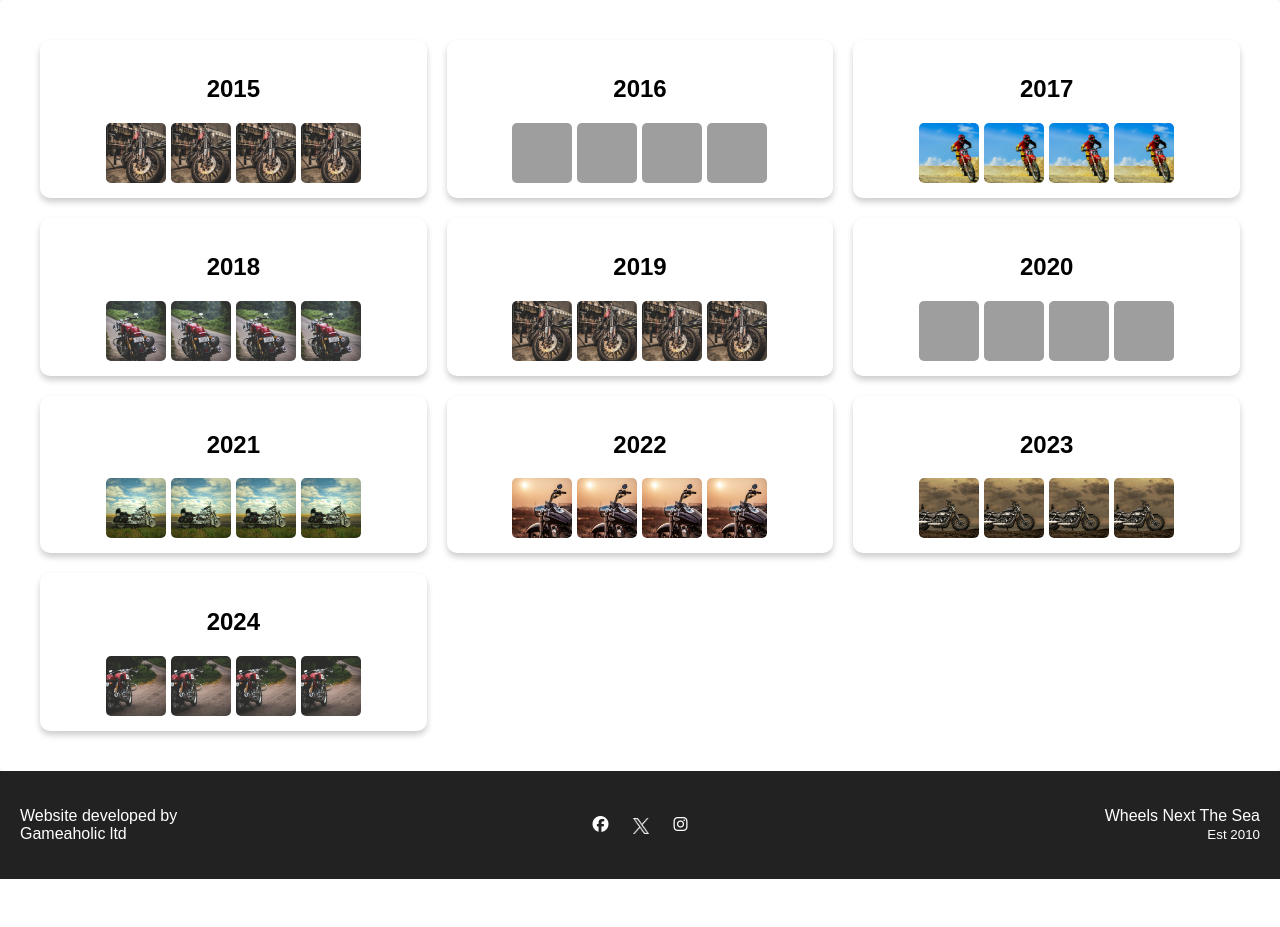
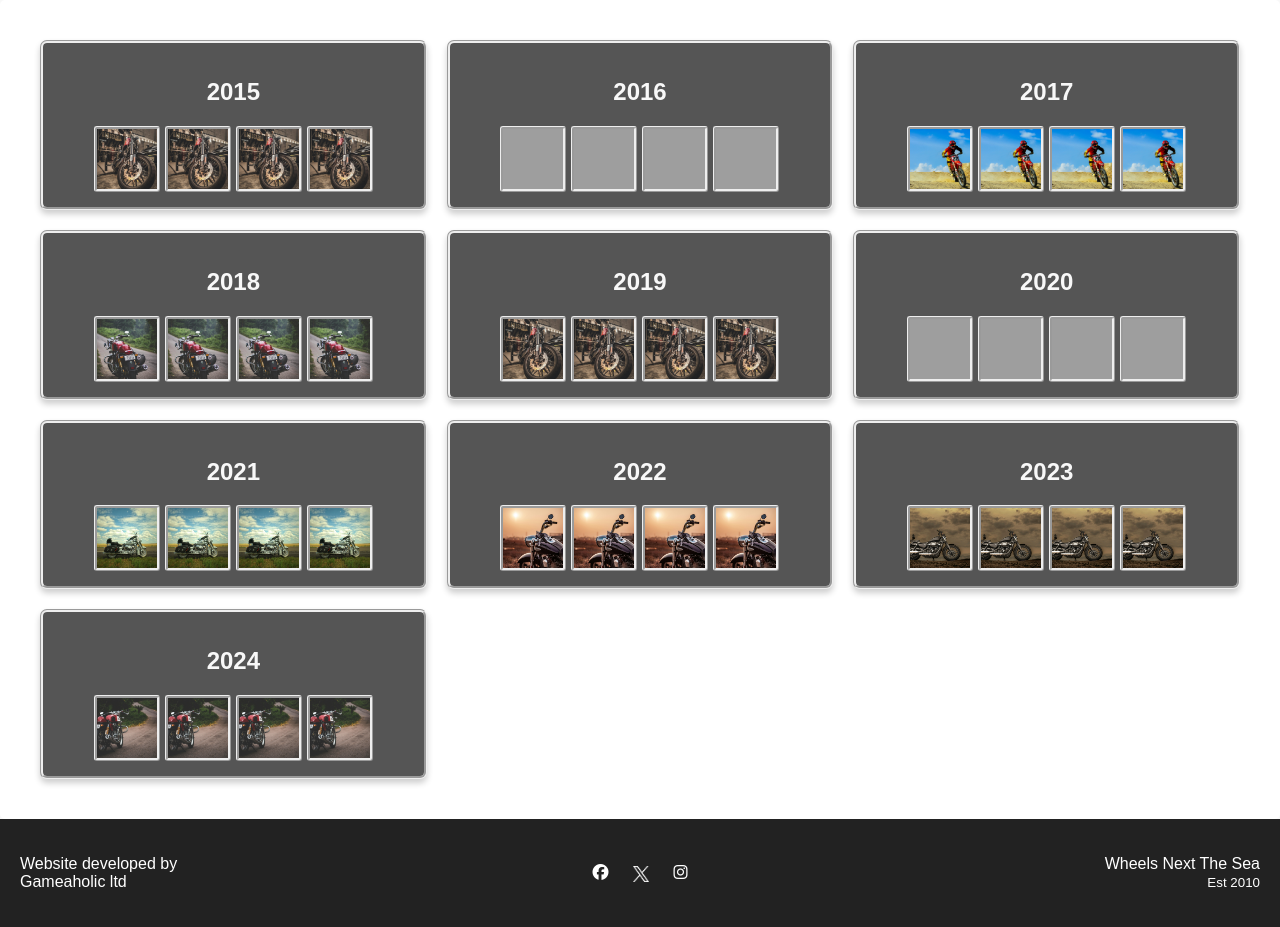
Before and after one commit to ViktorMathe/wheels-next-the-sea, a Django app: page /gallery/ in a window 1280 px wide. Shown: the part 94-1021 px from the top of the page. Before the commit the page ends 973 px from the top, so only its background shows below. Run offline with Django 5.2, Linux system fonts and the light colour scheme; some libraries are stand-ins or nearby versions; grey boxes are pictures that could not be loaded.

Commit message:
Style the gallery

```diff
--- a/static/css/base.css
+++ b/static/css/base.css
@@ -5,6 +5,7 @@ body {
    padding: 0;
    background-color: #f8f8f8;
    width: 100%;
+   height: 100%;
 }
 
 /* Grid Container */
@@ -212,11 +213,13 @@ body {
 
 /* Year Box */
 .gallery-year {
-   background: white;
+   background: #555;
    padding: 15px;
-   border-radius: 10px;
+   border-radius: 7px;
+   border-style: groove;
    box-shadow: 0px 4px 6px rgba(0, 0, 0, 0.2);
    text-align: center;
+   color: #f8f8f8;
    cursor: pointer;
    transition: transform 0.3s ease-in-out;
 }
@@ -237,7 +240,8 @@ body {
    width: 60px;
    height: 60px;
    object-fit: cover;
-   border-radius: 5px;
+   border-radius: 3px;
+   border-style: ridge;
 }
 
 /* Fullscreen Modal */
```
